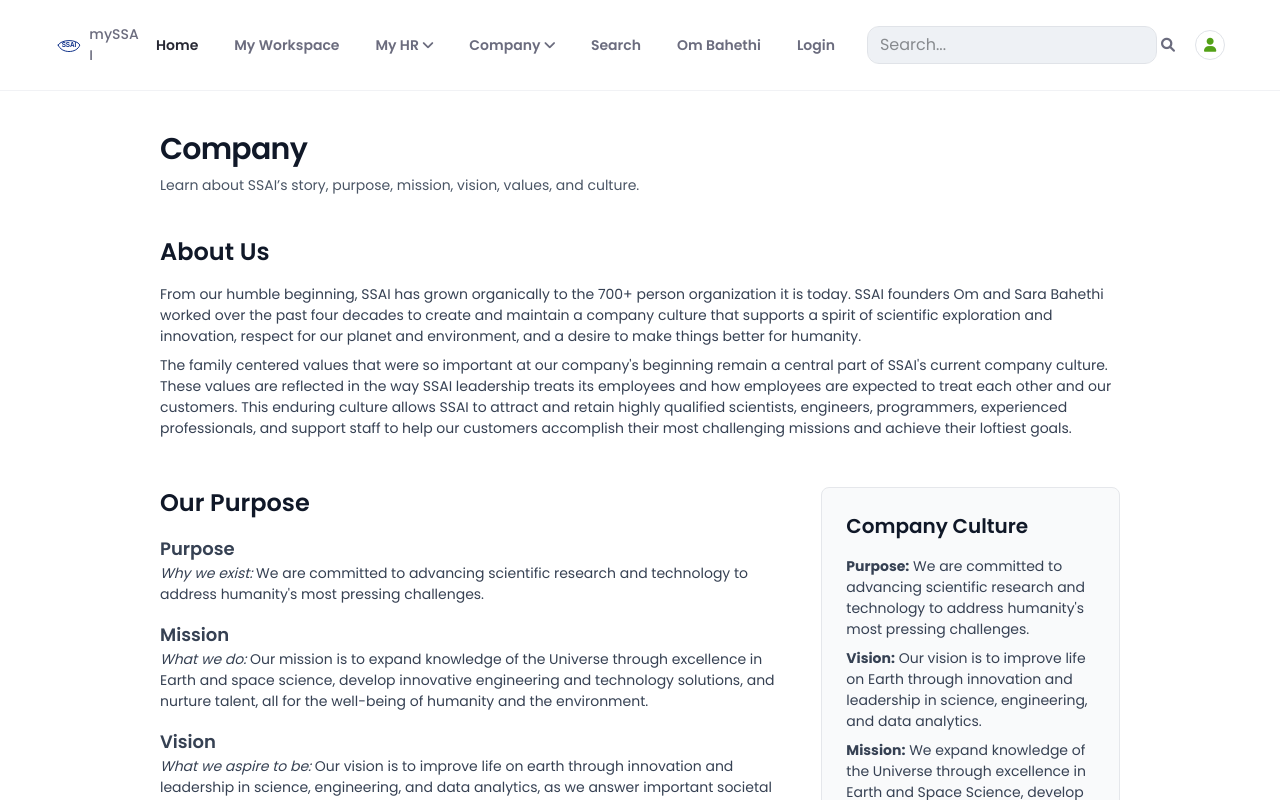
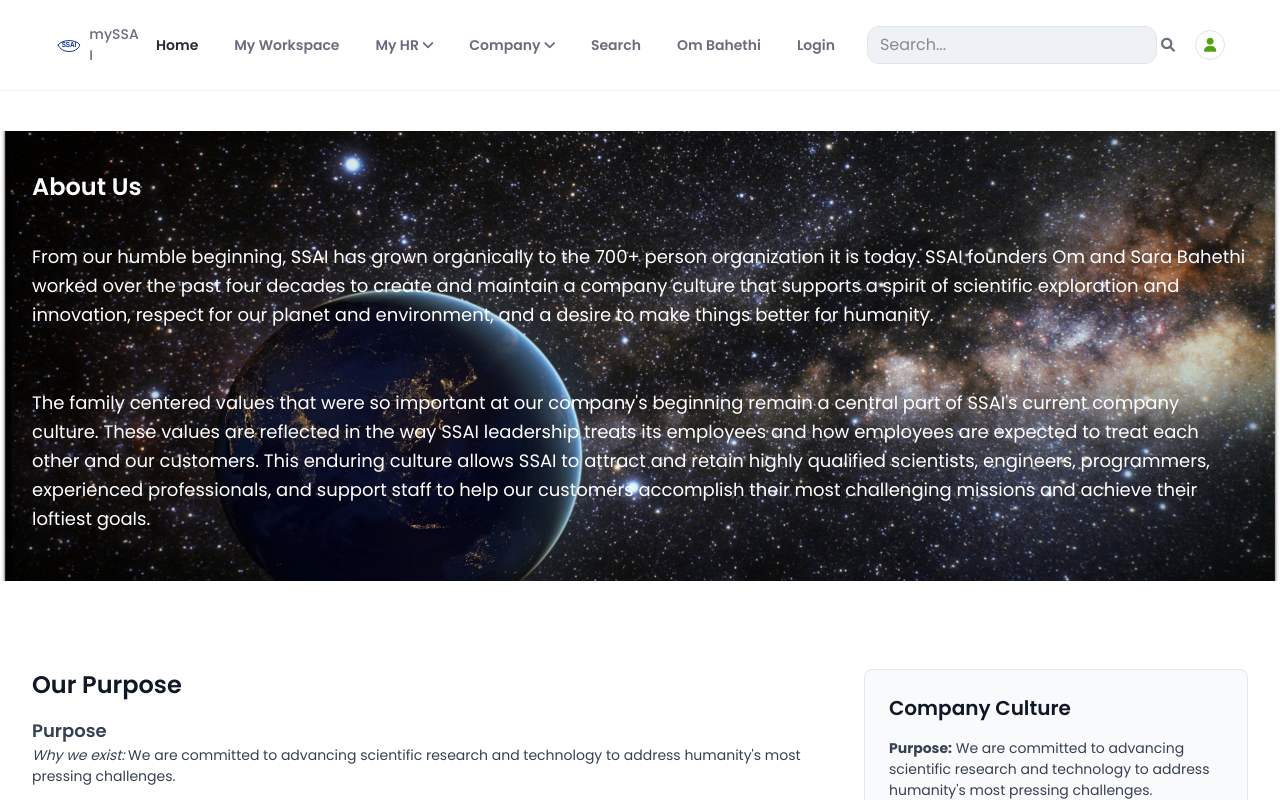
Before and after one commit to pbhosikar/myssai, a Next.js app: page /company in a window 1280 px wide. Shown: the top 800 px of the page. Built offline with nearby package versions, Linux system fonts and the light colour scheme.

Commit message:
company page completed

```diff
--- a/src/components/pages/CompanyView.jsx
+++ b/src/components/pages/CompanyView.jsx
@@ -2,38 +2,35 @@
 export default function CompanyView() {
   return (
     <main className="min-h-screen bg-white">
-      <section className="max-w-5xl mx-auto px-4 sm:px-6 lg:px-8 py-10">
-        <h1 className="text-3xl font-semibold tracking-tight text-gray-900">Company</h1>
-        <p className="mt-2 text-gray-600">
-          Learn about SSAI’s story, purpose, mission, vision, values, and culture.
-        </p>
-
+      <section className="">
         <div className="mt-10 space-y-12">
           {/* About Us */}
-          <section>
-            <h2 className="text-2xl font-semibold text-gray-900">About Us</h2>
-            <div className="mt-4 space-y-4 text-gray-700">
-              <p>
-                From our humble beginning, SSAI has grown organically to the 700+ person
-                organization it is today. SSAI founders Om and Sara Bahethi worked over the past
-                four decades to create and maintain a company culture that supports a spirit of
-                scientific exploration and innovation, respect for our planet and environment, and a
-                desire to make things better for humanity.
-              </p>
-              <p>
-                The family centered values that were so important at our company's beginning remain
-                a central part of SSAI's current company culture. These values are reflected in the
-                way SSAI leadership treats its employees and how employees are expected to treat
-                each other and our customers. This enduring culture allows SSAI to attract and
-                retain highly qualified scientists, engineers, programmers, experienced
-                professionals, and support staff to help our customers accomplish their most
-                challenging missions and achieve their loftiest goals.
-              </p>
+          <div className="relative bg-[url('/img/Picture1.jpg')] bg-cover bg-center bg-no-repeat mx-auto px-4 sm:px-6 lg:px-8 py-10 p-10 text-white min-h-[320px]">
+            <div className="relative max-w-7xl mx-auto">
+              <h1 className="text-2xl font-semibold">About Us</h1>
+              <div className="mt-10 space-y-4">
+                <p style={{ fontSize: '1.125rem', lineHeight: '1.6' }}>
+                  From our humble beginning, SSAI has grown organically to the 700+ person
+                  organization it is today. SSAI founders Om and Sara Bahethi worked over the past
+                  four decades to create and maintain a company culture that supports a spirit of
+                  scientific exploration and innovation, respect for our planet and environment,
+                  and a desire to make things better for humanity.
+                </p>
+                <p className="mt-15" style={{ fontSize: '1.125rem', lineHeight: '1.6' }}>
+                  The family centered values that were so important at our company's beginning
+                  remain a central part of SSAI's current company culture. These values are
+                  reflected in the way SSAI leadership treats its employees and how employees are
+                  expected to treat each other and our customers. This enduring culture allows
+                  SSAI to attract and retain highly qualified scientists, engineers, programmers,
+                  experienced professionals, and support staff to help our customers accomplish
+                  their most challenging missions and achieve their loftiest goals.
+                </p>
+              </div>
             </div>
-          </section>
+          </div>
 
           {/* Purpose, Mission, Vision + Values */}
-          <section>
+          <section className="max-w-7xl mx-auto px-4 sm:px-6 lg:px-8 py-10">
             <div className="grid grid-cols-1 lg:grid-cols-3 gap-8">
               <div className="lg:col-span-2 space-y-8">
                 <div>
```
Also changed, not shown: public/img/Picture1.jpg (added).
